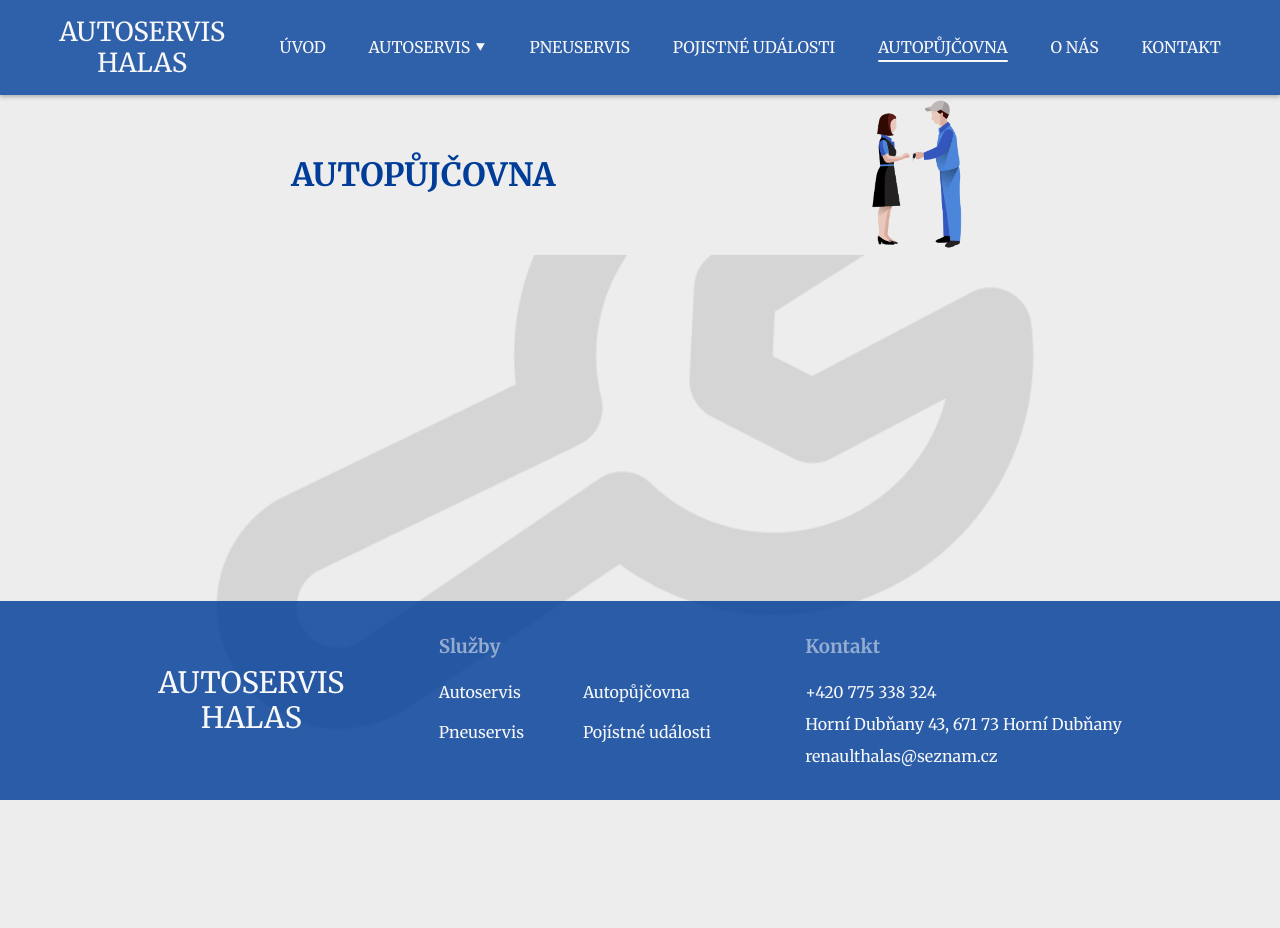
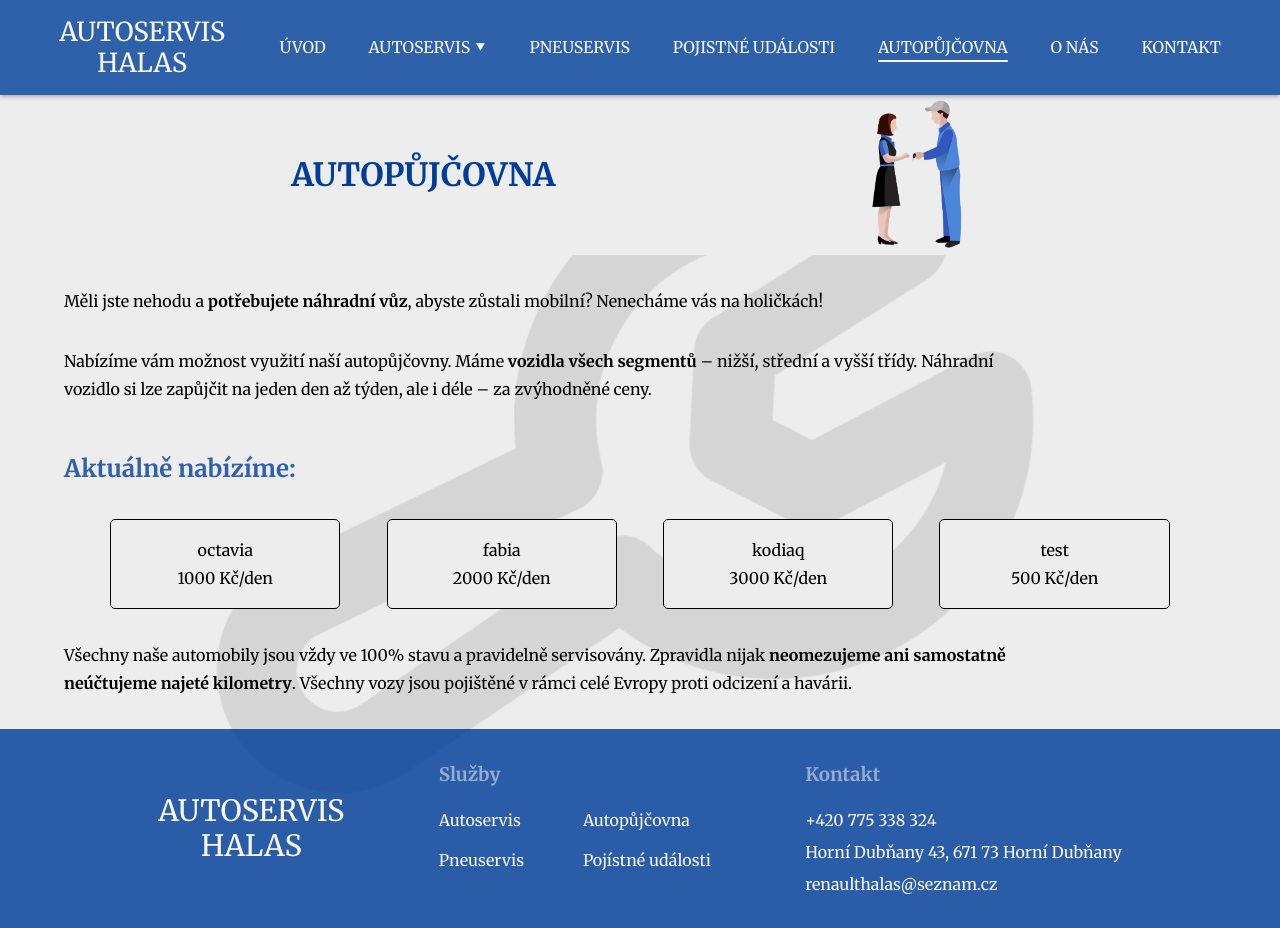
Before and after one commit to SedrlaP/ahWeb, a React (Vite) app: page /autopujcovna in a window 1280 px wide. Before the commit the page ends 800 px from the top, so only its background shows below. Built offline with nearby package versions, Linux system fonts and the light colour scheme.

Commit message:
add content for autopujcovna

```diff
--- a/src/pages/Autopujcovna/Autopujcovna.jsx
+++ b/src/pages/Autopujcovna/Autopujcovna.jsx
@@ -1,7 +1,51 @@
 import Hero from "../../components/Hero/Hero"
+import "./autopujcovna.css"
+
 
 function Autopujcovna() {
-  return <Hero title={"Autopůjčovna"} img={"autopujcovna"} />
+
+  const cars = [
+  {
+    "model" : "octavia",
+    "cena" : "1000",
+  },
+  {
+    "model" : "fabia",
+    "cena" : "2000",
+  },
+  {
+    "model" : "kodiaq",
+    "cena" : "3000",
+  },
+  {
+    "model" : "test",
+    "cena" : "500",
+  },
+  ]
+
+  const cardElements = cars.map((car) => (
+    <div key={car.model} className="autopujcovna__card">
+      <p>{car.model}</p>
+      <p>{car.cena} Kč/den</p>
+    </div>
+  ))
+
+  return (
+  <>
+    <Hero title={"Autopůjčovna"} img={"autopujcovna"} />
+    <div className="wrapper wrapper-block text-formating text-spacer">
+      <p>Měli jste nehodu a <strong>potřebujete náhradní vůz</strong>, abyste zůstali mobilní? Nenecháme vás na holičkách!</p>
+      <p>Nabízíme vám možnost využití naší autopůjčovny. Máme <strong>vozidla všech segmentů</strong> – nižší, střední a vyšší třídy. Náhradní vozidlo si lze zapůjčit na jeden den až týden, ale i déle – za zvýhodněné ceny.</p>
+      <div className="text-block">
+        <h2>Aktuálně nabízíme:</h2>
+        <div className="autopujcovna__card-container">
+        {cardElements}
+        </div>
+      </div>
+      <p>Všechny naše automobily jsou vždy ve 100% stavu a pravidelně servisovány. Zpravidla nijak <strong>neomezujeme ani samostatně neúčtujeme najeté kilometry</strong>. Všechny vozy jsou pojištěné v rámci celé Evropy proti odcizení a havárii.</p>
+    </div>
+  </>
+  )
 }
 
 export default Autopujcovna
--- /dev/null
+++ b/src/pages/Autopujcovna/autopujcovna.css
@@ -0,0 +1,37 @@
+.autopujcovna__card-container {
+    display: flex;
+    justify-content: space-evenly;
+    margin-block-start: 2rem;
+}
+
+.autopujcovna__card {
+    border-radius: 5px;
+    border: 1px solid black;
+    padding: 1rem;
+    text-align: center;
+    background-color: var(--bg-color-secondary);
+}
+
+.autopujcovna__card p {
+    padding: 0;
+    margin: 0;
+}
+
+@media only screen and (min-width:680px) {
+    .autopujcovna__card {
+        width: 20%;
+    }
+}
+
+@media only screen and (max-width: 680px) {
+    .autopujcovna__card-container {
+        flex-direction: column;
+        align-items: center;
+    }
+
+    .autopujcovna__card {
+        width: 80%;
+        margin-block-end: 1.5rem;
+    }
+
+}
```
Also changed, not shown: src/components/ServiceBlob/ServiceBlob.jsx (line endings or trailing spaces).
